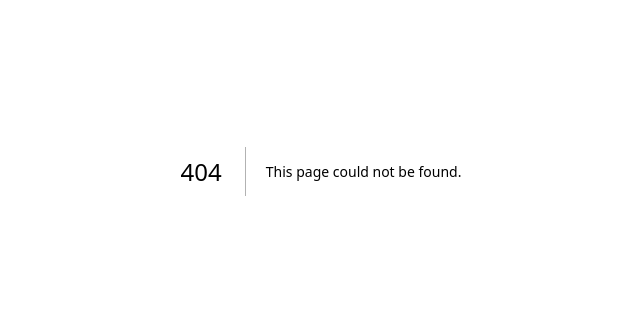
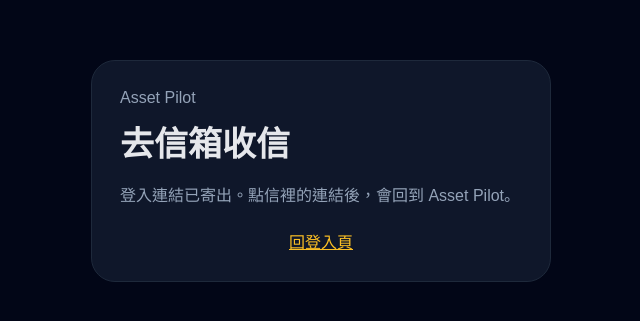
Before and after one commit to edwardw67-stack/asset-pilot, a Next.js app: page /auth/check-email in a window 1280 px wide. Before the commit this address had no page. Shown: the part 229-550 px from the top of the page, without its empty margins (319-959 px from the left). Built offline with nearby package versions, Linux system fonts and the light colour scheme.

Commit message:
Add check email page

```diff
--- /dev/null
+++ b/app/auth/check-email/page.tsx
@@ -0,0 +1,12 @@
+export default function CheckEmailPage() {
+  return (
+    <main style={{ minHeight: '100vh', background: '#020617', color: '#e5e7eb', display: 'grid', placeItems: 'center', padding: 24 }}>
+      <section style={{ width: '100%', maxWidth: 460, background: '#0f172a', border: '1px solid #1e293b', borderRadius: 24, padding: 28 }}>
+        <p style={{ margin: 0, color: '#94a3b8' }}>Asset Pilot</p>
+        <h1 style={{ margin: '10px 0 12px', fontSize: 34 }}>去信箱收信</h1>
+        <p style={{ color: '#94a3b8', lineHeight: 1.7 }}>登入連結已寄出。點信裡的連結後，會回到 Asset Pilot。</p>
+        <a href="/auth/login" style={{ display: 'block', marginTop: 20, color: '#fbbf24', textAlign: 'center' }}>回登入頁</a>
+      </section>
+    </main>
+  );
+}
```
